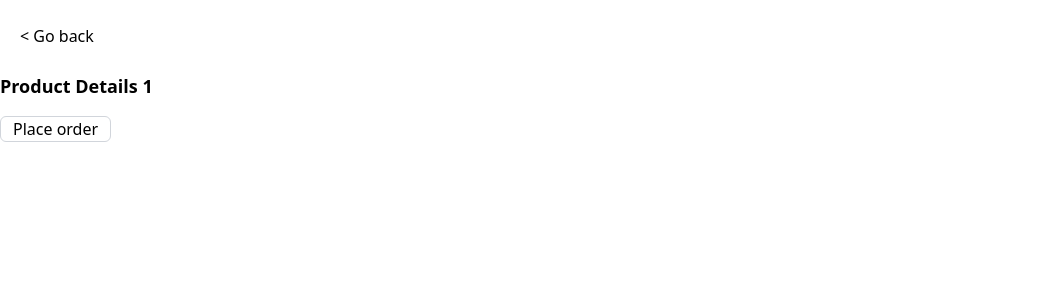
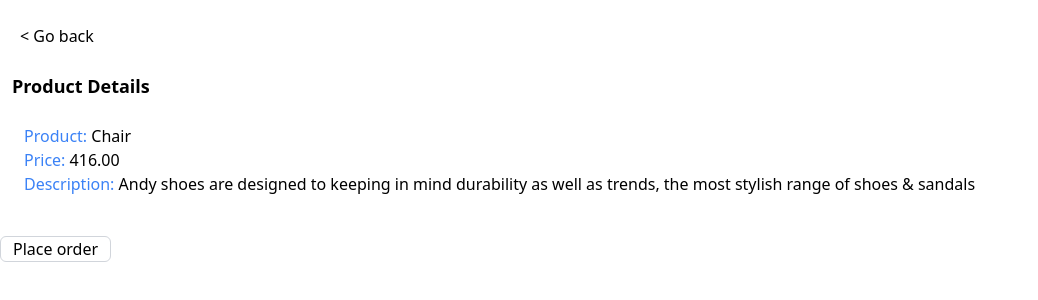
Before and after one commit to leumanuel12/hellonextapp, a Next.js app: page /product/1 in a window 1280 px wide. Shown: the top 300 px of the page, without its empty margins (0-1038 px from the left). Built offline with nearby package versions, Linux system fonts and the light colour scheme; data requests are answered from the project's data file.

Commit message:
installed json-server for local json API, and applied revalidate to products to see ISR in action

```diff
--- /dev/null
+++ b/db.json
@@ -0,0 +1,64 @@
+{
+  "products": [
+    {
+      "title": "Chair",
+      "price": "416.00",
+      "description": "Andy shoes are designed to keeping in mind durability as well as trends, the most stylish range of shoes & sandals",
+      "id": "1"
+     },
+     {
+      "title": "Chips",
+      "price": "36.00",
+      "description": "The beautiful range of Apple Naturalé that has an exciting mix of natural ingredients. With the Goodness of 100% Natural Ingredients",
+      "id": "2"
+     },
+     {
+      "title": "Fish",
+      "price": "264.00",
+      "description": "Carbonite web goalkeeper gloves are ergonomically designed to give easy fit",
+      "id": "3"
+     },
+     {
+      "title": "Hat",
+      "price": "733.00",
+      "description": "Carbonite web goalkeeper gloves are ergonomically designed to give easy fit",
+      "id": "4"
+     },
+     {
+      "title": "Tuna",
+      "price": "905.00",
+      "description": "New range of formal shirts are designed keeping you in mind. With fits and styling that will make you stand apart",
+      "id": "5"
+     },
+     {
+      "title": "Pants",
+      "price": "385.00",
+      "description": "Ergonomic executive chair upholstered in bonded black leather and PVC padded seat and back for all-day comfort and support",
+      "id": "6"
+     },
+     {
+      "title": "Shoes",
+      "price": "958.00",
+      "description": "The Apollotech B340 is an affordable wireless mouse with reliable connectivity, 12 months battery life and modern design",
+      "id": "7"
+     },
+     {
+      "title": "Mouse",
+      "price": "541.00",
+      "description": "The Football Is Good For Training And Recreational Purposes",
+      "id": "8"
+     },
+     {
+      "title": "Gloves",
+      "price": "462.00",
+      "description": "Boston's most advanced compression wear technology increases muscle oxygenation, stabilizes active muscles",
+      "id": "9"
+     },
+     {
+      "title": "Keyboard",
+      "price": "100.00",
+      "description": "The Apollotech B340 is an affordable wireless mouse with reliable connectivity, 12 months battery life and modern design",
+      "id": "10"
+     }
+  ]
+}
--- a/src/pages/product/[productId]/index.js
+++ b/src/pages/product/[productId]/index.js
@@ -1,11 +1,69 @@
+import axios from "axios";
 import Link from "next/link";
 import { useRouter } from "next/router";
 
-export default function ProductDetails() {
+
+export async function getStaticPaths() {
+
+  const response = await axios.get('http://localhost:4000/products')
+
+  const result = response.data.slice(0,2); //limited pre-rendered data=2 to see ISR in action
+
+  const paths = result.map( product => {
+    return {
+      params: {
+        productId: product.id
+      }
+    }
+  } )
+
+  //console.log('id paths=',paths)
+
+  return {
+    paths,
+    fallback: true,
+  }
+}
+
+export async function getStaticProps(ctx) {
+
+  //console.log(ctx.params)
+  //console.log(ctx.params.productId)
+
+  try {
+    const id = ctx.params.productId
+
+    const response = await axios.get(`http://localhost:4000/products/${id}`)
+    const result = response.data;
+
+    //console.log(result)
+
+    return {
+      props:{
+        product: result
+      },
+      revalidate: 10, //ISR refresh data every 10 seconds upon request
+    }
+  } catch (error) {
+    console.log(error.message);
+
+    return {
+      notFound: true,
+    }
+  }
+
+
+}
+
+export default function ProductDetails({ product }) {
   const router = useRouter();
-  const { productId } = router.query;
+  //const { productId } = router.query;
 
-  console.log(productId);
+  //console.log(productId);
+
+  if(router.isFallback){
+    return <div className="font-medium">Loading data...</div>
+  }
 
   function handleClick(){
     alert('Order placed!');
@@ -20,7 +78,19 @@ export default function ProductDetails() {
         </Link>
       </div>
 
-      <div className="font-bold text-lg">Product Details {productId}</div>
+      <p className="font-bold text-lg px-3">Product Details</p>
+
+      <div className="m-3 p-3">
+        <p>
+          <span className="text-blue-500">Product: </span>
+          {product.title}</p>
+        <p>
+          <span className="text-blue-500">Price: </span>
+          {product.price}</p>
+        <p>
+          <span className="text-blue-500">Description: </span>
+          {product.description}</p>
+      </div>
 
       <button
         className="mt-4 px-3 border border-gray-300 rounded-md"
--- a/src/pages/product/index.js
+++ b/src/pages/product/index.js
@@ -1,7 +1,23 @@
+import axios from "axios";
 import Link from "next/link";
 
-export default function ProductsList() {
-  const paths = [4, 5, 6, 7, 8, 9, 10];
+
+export async function getStaticProps() {
+
+  const response = await axios.get('http://localhost:4000/products')
+  const result = response.data;
+
+  //console.log(result)
+
+  return {
+    props:{
+      products: result
+    },
+    revalidate: 10,  //ISR refresh data every 10 seconds upon request
+  }
+}
+
+export default function ProductsList({ products }) {
 
   return (
     <div className="m-3 max-w-7xl mx-auto">
@@ -13,38 +29,23 @@ export default function ProductsList() {
 
       <div className="font-bold text-lg">Products List Page</div>
 
-      <div className="max-w-sm inline-block mt-3">
+      <div className="max-w-sm mt-3">
 
-      <button>
-        <Link className="p-2" href="/product/1">
-          Product 1
-        </Link>
-      </button>
-
-      <button>
-        <Link className="p-2" href="/product/2">
-          Product 2
-        </Link>
-      </button>
-
-      <button>
-        {/* note: "replace" Replace the current history state instead of adding a new url into the stack when you click the browser back button inside the "/product/3" page. */}
-        <Link className="p-2" href="/product/3" replace>
-          Product 3
-        </Link>
-      </button>
-
-      {paths
-        ? paths.map((product) => {
+      {products
+        ? products.map((product) => {
             return (
-              <button key={product}>
-                <Link
-                  className="p-2"
-                  href={`/product/${product}`}
-                >
-                  Product {product}
-                </Link>
-              </button>
+              <div
+                  key={product.id}
+                  className="my-3 max-w-xs p-2">
+                  <button>
+                  <Link
+                    className="p-2 hover:text-blue-500"
+                    href={`/product/${product.id}`}
+                  >
+                    {product.title}
+                  </Link>
+                </button>
+              </div>
             );
           })
         : null}
```
